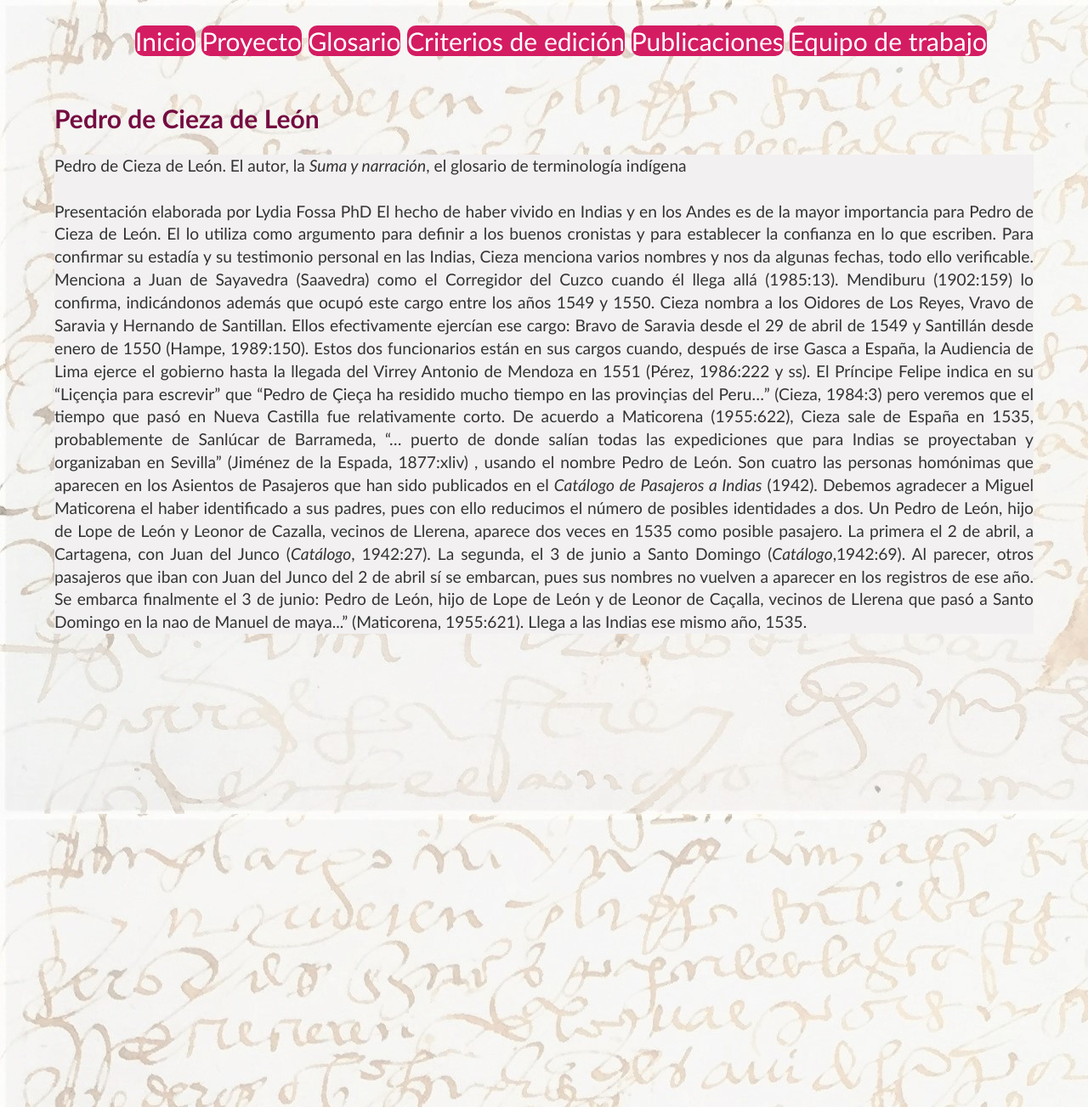
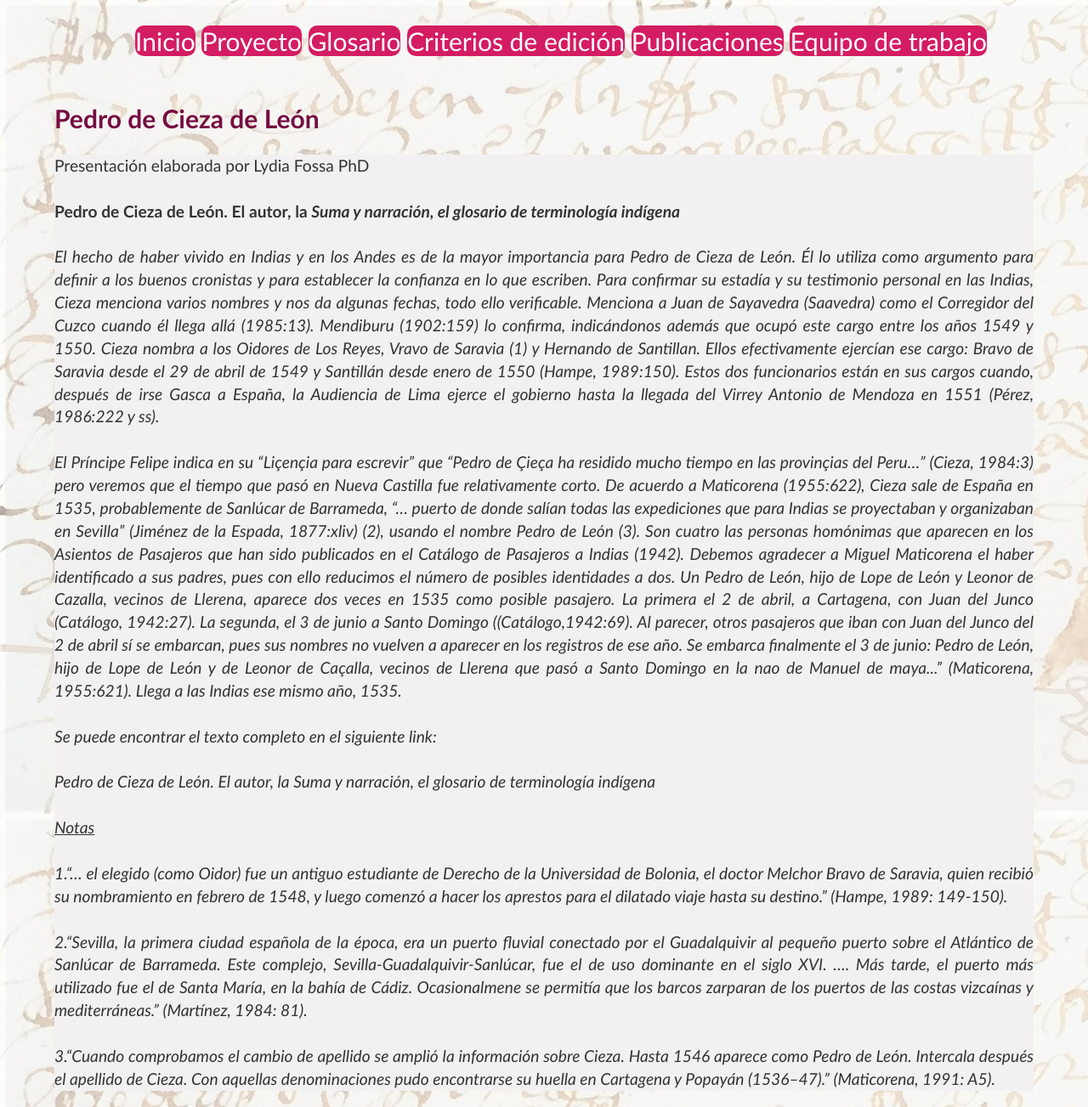
Before and after one commit to glosascroniquenses/glosascroniquenses.github.io, a Jekyll site: the page built from intro/cronista05.html, in a window 1280 px wide. Shown: the whole page at 85% size. Built offline with Jekyll 4.4.1, drawn with Linux system fonts in a browser that asks for light colours.

Commit message:
Update cronista05.html

```diff
--- a/intro/cronista05.html
+++ b/intro/cronista05.html
@@ -3,12 +3,29 @@ layout: intro
 title: Pedro de Cieza de León
 data: cronista05
 ---
-
-Pedro de Cieza de León. El autor, la <i>Suma y narración</i>, el glosario de terminología indígena
+Presentación elaborada por Lydia Fossa PhD
 <br><br>
 
-Presentación elaborada por Lydia Fossa PhD
+<strong>Pedro de Cieza de León. El autor, la <i>Suma y narración<i>, el glosario de terminología indígena</strong>
+<br><br>
+El hecho de haber vivido en Indias y en los Andes es de la mayor importancia para Pedro de Cieza de León.  Él lo utiliza como argumento para definir a los buenos cronistas y para establecer la confianza en lo que escriben.  Para confirmar su estadía y su testimonio personal en las Indias, Cieza menciona varios nombres y nos da algunas fechas, todo ello verificable.  Menciona a Juan de Sayavedra (Saavedra) como el Corregidor del Cuzco cuando él llega allá (1985:13).  Mendiburu (1902:159) lo confirma, indicándonos además que ocupó este cargo entre los años 1549 y 1550.  Cieza nombra a los Oidores de Los Reyes, Vravo de Saravia (1) y Hernando de Santillan.  Ellos efectivamente ejercían ese cargo:  Bravo de Saravia desde el 29 de abril de 1549 y Santillán desde enero de 1550 (Hampe, 1989:150).  Estos dos funcionarios están en sus cargos cuando, después de irse Gasca a España, la Audiencia de Lima ejerce el gobierno hasta la llegada del Virrey Antonio de Mendoza en 1551 (Pérez, 1986:222 y ss).
+<br><br>
 
-El hecho de haber vivido en Indias y en los Andes es de la mayor importancia para Pedro de Cieza de León.  El lo utiliza como argumento para definir a los buenos cronistas y para establecer la confianza en lo que escriben.  Para confirmar su estadía y su testimonio personal en las Indias, Cieza menciona varios nombres y nos da algunas fechas, todo ello verificable.  Menciona a Juan de Sayavedra (Saavedra) como el Corregidor del Cuzco cuando él llega allá (1985:13).  Mendiburu (1902:159) lo confirma, indicándonos además que ocupó este cargo entre los años 1549 y 1550.  Cieza nombra a los Oidores de Los Reyes, Vravo de Saravia  y Hernando de Santillan.  Ellos efectivamente ejercían ese cargo:  Bravo de Saravia desde el 29 de abril de 1549 y Santillán desde enero de 1550 (Hampe, 1989:150).  Estos dos funcionarios están en sus cargos cuando, después de irse Gasca a España, la Audiencia de Lima ejerce el gobierno hasta la llegada del Virrey Antonio de Mendoza en 1551 (Pérez, 1986:222 y ss).
+El Príncipe Felipe indica en su “Liçençia para escrevir” que “Pedro de Çieça ha residido mucho tiempo en las provinçias del Peru…” (Cieza, 1984:3) pero veremos que el tiempo que pasó en Nueva Castilla fue relativamente corto.  De acuerdo a Maticorena (1955:622), Cieza sale de España en 1535, probablemente de Sanlúcar de Barrameda, “… puerto de donde salían todas las expediciones que para Indias se proyectaban y organizaban en Sevilla” (Jiménez de la Espada, 1877:xliv) (2), usando el nombre Pedro de León (3).  Son cuatro las personas homónimas que aparecen en los Asientos de Pasajeros que han sido publicados en el <i>Catálogo de Pasajeros a Indias</i> (1942).  Debemos agradecer a Miguel Maticorena el haber identificado a sus padres, pues con ello reducimos el número de posibles identidades a dos.  Un Pedro de León, hijo de Lope de León y Leonor de Cazalla, vecinos de Llerena, aparece dos veces en 1535 como posible pasajero.  La primera el 2 de abril, a Cartagena, con Juan del Junco (<i>Catálogo</i>, 1942:27).  La segunda, el 3 de junio a Santo Domingo ((<i>Catálogo</i>,1942:69).  Al parecer, otros pasajeros que iban con Juan del Junco del 2 de abril sí se embarcan, pues sus nombres no vuelven a aparecer en los registros de ese año.  Se embarca finalmente el 3 de junio: Pedro de León, hijo de Lope de León y de Leonor de Caçalla, vecinos de Llerena que pasó a Santo Domingo en la nao de Manuel de maya...” (Maticorena, 1955:621). Llega a las Indias ese mismo año, 1535.
+<br><br>
 
-El Príncipe Felipe indica en su “Liçençia para escrevir” que “Pedro de Çieça ha residido mucho tiempo en las provinçias del Peru…” (Cieza, 1984:3) pero veremos que el tiempo que pasó en Nueva Castilla fue relativamente corto.  De acuerdo a Maticorena (1955:622), Cieza sale de España en 1535, probablemente de Sanlúcar de Barrameda, “… puerto de donde salían todas las expediciones que para Indias se proyectaban y organizaban en Sevilla” (Jiménez de la Espada, 1877:xliv) , usando el nombre Pedro de León.   Son cuatro las personas homónimas que aparecen en los Asientos de Pasajeros que han sido publicados en el <i>Catálogo de Pasajeros a Indias</i> (1942).  Debemos agradecer a Miguel Maticorena el haber identificado a sus padres, pues con ello reducimos el número de posibles identidades a dos.  Un Pedro de León, hijo de Lope de León y Leonor de Cazalla, vecinos de Llerena, aparece dos veces en 1535 como posible pasajero.  La primera el 2 de abril, a Cartagena, con Juan del Junco (<i>Catálogo</i>, 1942:27).  La segunda, el 3 de junio a Santo Domingo (<i>Catálogo</i>,1942:69).  Al parecer, otros pasajeros que iban con Juan del Junco del 2 de abril sí se embarcan, pues sus nombres no vuelven a aparecer en los registros de ese año.  Se embarca finalmente el 3 de junio: Pedro de León, hijo de Lope de León y de Leonor de Caçalla, vecinos de Llerena que pasó a Santo Domingo en la nao de Manuel de maya...” (Maticorena, 1955:621). Llega a las Indias ese mismo año, 1535.
+Se puede encontrar el texto completo en el siguiente link:
+<br><br>
+<a target="_blank" href=”https://www.academia.edu/38180586/Pedro_de_Cieza_de_Le%C3%B3n._El_autor_la_Suma_y_narraci%C3%B3n_el_glosario_de_terminolog%C3%ADa_ind%C3%ADgena.doc” style="color:#333;"> Pedro de Cieza de León. El autor, la <i>Suma y narración<i>, el glosario de terminología indígena
+<br><br>
+
+<u>Notas</u>
+<br><br>
+
+1.“… el elegido (como Oidor) fue un antiguo estudiante de Derecho de la Universidad de Bolonia, el doctor Melchor Bravo de Saravia, quien recibió su nombramiento en febrero de 1548, y luego comenzó a hacer los aprestos para el dilatado viaje hasta su destino.”  (Hampe, 1989: 149-150).
+<br><br>
+
+2.“Sevilla, la primera ciudad española de la época, era un puerto fluvial conectado por el Guadalquivir al pequeño puerto sobre el Atlántico de Sanlúcar de Barrameda.  Este complejo, Sevilla-Guadalquivir-Sanlúcar, fue el de uso dominante en el siglo XVI.  …. Más tarde, el puerto más utilizado fue el de Santa María, en la bahía de Cádiz.  Ocasionalmene se permitía que los barcos zarparan de los puertos de las costas vizcaínas y mediterráneas.” (Martínez, 1984: 81).
+<br><br>
+
+3.“Cuando comprobamos el cambio de apellido se amplió la información sobre Cieza.  Hasta 1546 aparece como Pedro de León.  Intercala después el apellido de Cieza.  Con aquellas denominaciones pudo encontrarse su huella en Cartagena y Popayán (1536–47).”  (Maticorena, 1991: A5).
```
